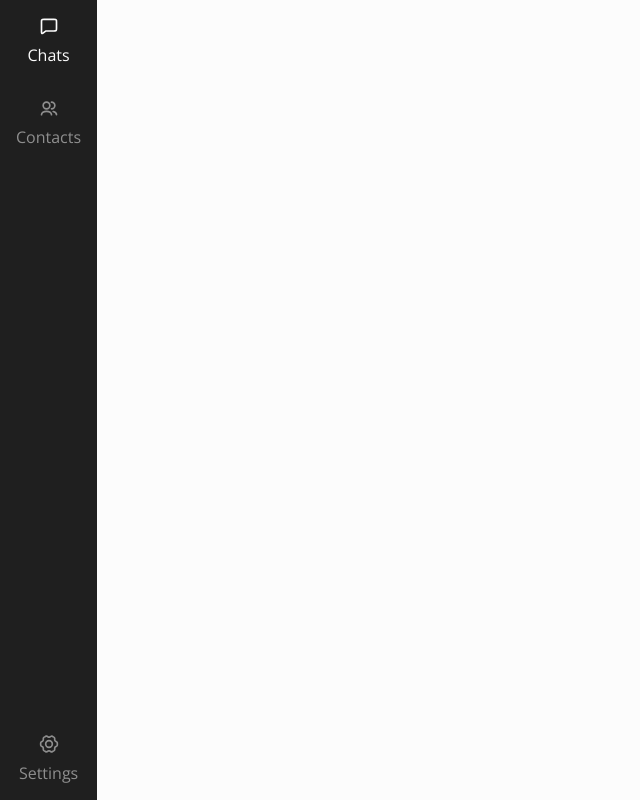
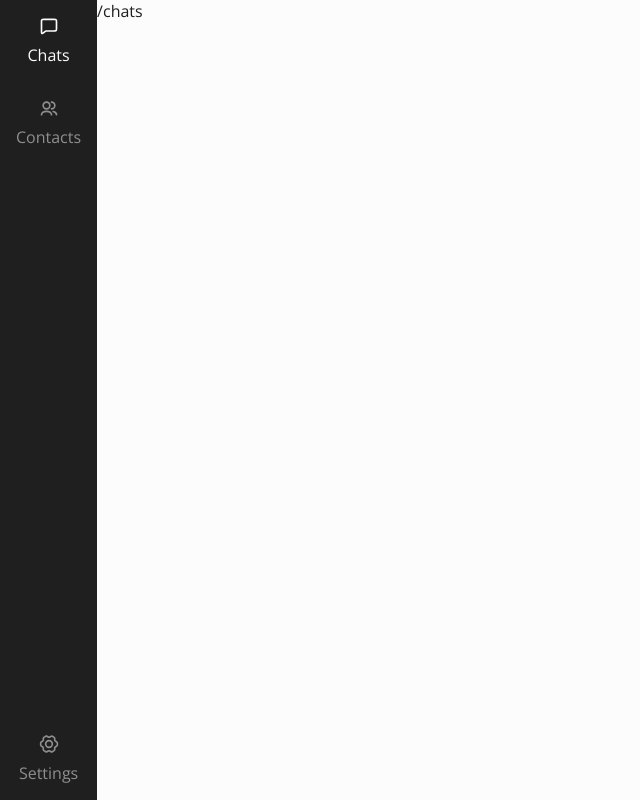
Before and after one commit to asxnah/chat-app, a React (Vite) app: page /chats in a window 1280 px wide. Shown: the whole page, without its empty margins (0-640 px from the left). Built offline with nearby package versions, Linux system fonts and the light colour scheme.

Commit message:
init: /chats

```diff
--- a/src/App.tsx
+++ b/src/App.tsx
@@ -1,11 +1,12 @@
 import { BrowserRouter, Routes, Route } from 'react-router-dom';
 import useWindowWidth from './hooks/useWindowWidth';
+import { TabBar } from './components/TabBar/TabBar';
 import Test from './pages/Test/Test';
 import Auth from './pages/Auth/Auth';
 import Contacts from './pages/Contacts/Contacts';
+import Contact from './pages/mobile/Contact/Contact';
+import Chats from './pages/Chats/Chats';
 import BasicInfoFormPage from './pages/mobile/BasicInfoFormPage/BasicInfoFormPage';
-import Contact from './pages/mobile/Contact/Contact';
-import { TabBar } from './components/TabBar/TabBar';
 
 function App() {
 	const width = useWindowWidth();
@@ -20,6 +21,7 @@ function App() {
 				<Route path="/contact/:id" element={<Contact />} />
 				<Route path="/contact/edit/:id" element={<BasicInfoFormPage />} />
 				<Route path="/settings/profile/edit" element={<BasicInfoFormPage />} />
+				<Route path="/chats" element={<Chats />} />
 			</Routes>
 		</BrowserRouter>
 	);
--- /dev/null
+++ b/src/pages/Chats/Chats.tsx
@@ -0,0 +1,7 @@
+import s from './styles.module.css';
+
+const Chats = () => {
+	return <main className={s.main}>/chats</main>;
+};
+
+export default Chats;
--- /dev/null
+++ b/src/pages/Chats/styles.module.css
@@ -0,0 +1,2 @@
+.main {
+}
```
